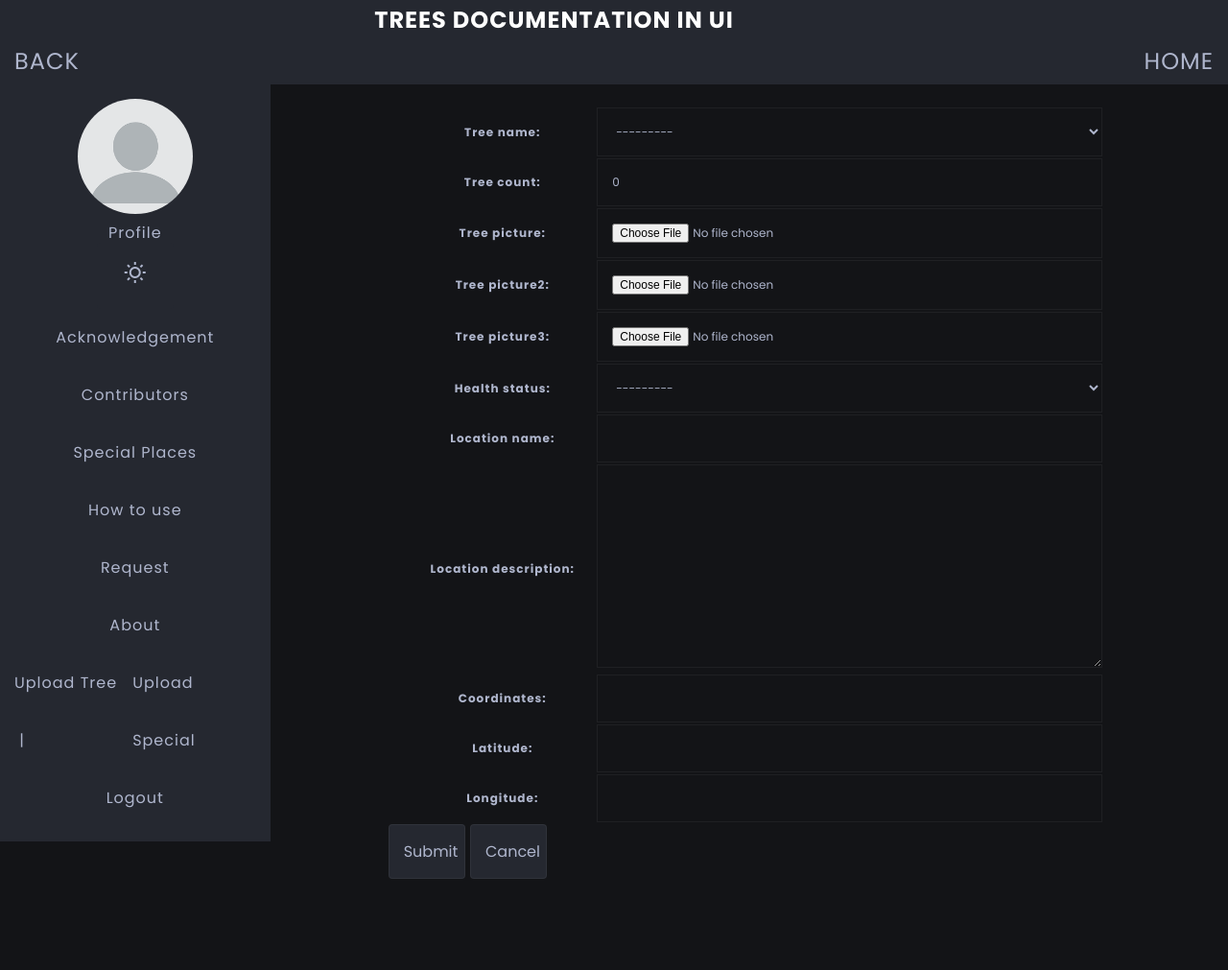
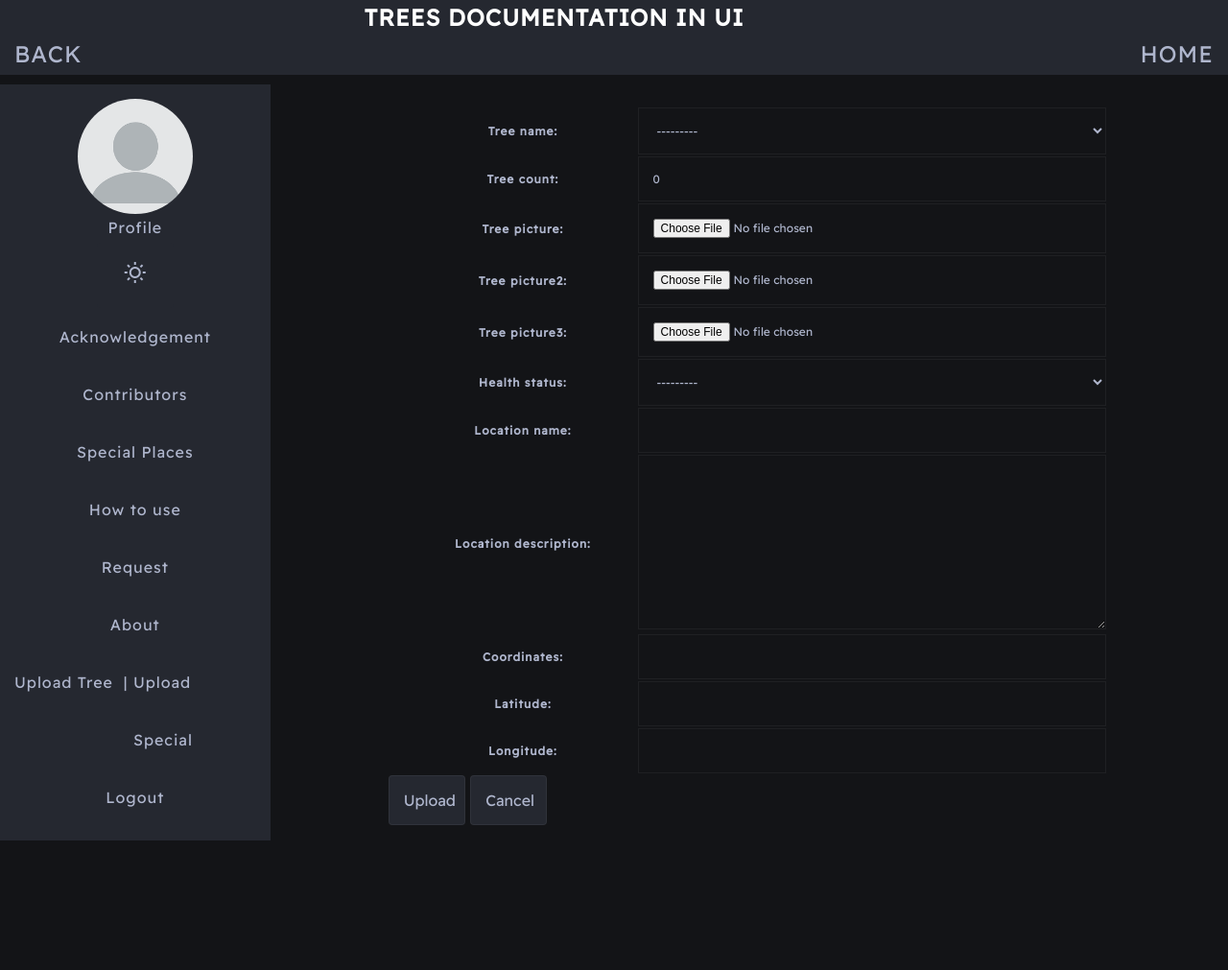
Before and after one commit to Dharmzeey/uitrees, a Django app: page /upload/ in a window 1280 px wide. Shown: the top 1011 px of the page at 96% size. Run offline with Django 3.2, Linux system fonts and the light colour scheme; the visitor is signed in with stand-in values (Sample User, id 1); data that the repository does not hold is empty.

Commit message:
change font family

```diff
--- a/TreesUni/settings/production.py
+++ b/TreesUni/settings/production.py
@@ -1,6 +1,6 @@
 from .base import *
 
-DEBUG = True
+DEBUG = False
 
 ALLOWED_HOSTS = ['uitrees.herokuapp.com']
 
--- a/home/templates/base/base.html
+++ b/home/templates/base/base.html
@@ -20,6 +20,11 @@
 
   <!-- <link rel="stylesheet" href="https://cdnjs.cloudflare.com/ajax/libs/font-awesome/5.15.1/css/all.min.css" integrity="sha512-+4zCK9k+qNFUR5X+cKL9EIR+ZOhtIloNl9GIKS57V1MyNsYpYcUrUeQc9vNfzsWfV28IaLL3i96P9sdNyeRssA==" crossorigin="anonymous"> -->
   <link href="https://cdn.jsdelivr.net/npm/remixicon@2.5.0/fonts/remixicon.css" rel="stylesheet"> <!-- This is the second icon link -->
+  <link rel="preconnect" href="https://fonts.googleapis.com">
+  <link rel="preconnect" href="https://fonts.gstatic.com" crossorigin>
+  <link href="https://fonts.googleapis.com/css2?family=Readex+Pro&display=swap" rel="stylesheet">
+
+
   <link rel="stylesheet" href="{% static 'styles/style2.css' %}" />
   <!--       <link rel="stylesheet" href="{% static 'styles/style.css' %}" />-->
   <!--   <link rel="stylesheet" href="{% static 'styles/hamburger.css' %}" media="only screen and (max-width: 800px)"/>-->
--- a/static/styles/style2.css
+++ b/static/styles/style2.css
@@ -14,7 +14,8 @@
       115deg,#4fcf70,#fad648,#a767e5,#12bcfe,#44ce7b);
   --transparent-light-color: rgba(255,255,255,.05);
   --transparent-dark-color: rgba(0,0,0,.75);
-  --font-family: 'Poppins', sans-serif;
+  /* --font-family: 'Poppins', sans-serif; */
+  --font-family: 'Readex Pro', sans-serif;
   --font-size-xxsm: 1.0rem;
   --font-size-xsm: 1.2rem;
   --font-size-sm: 1.6rem;
--- a/upload/templates/upload/upload_form.html
+++ b/upload/templates/upload/upload_form.html
@@ -7,7 +7,7 @@
     <table>
     {{ form.as_table }}
     </table>
-    <button class="btn form-btn" type="submit"> Submit </button>
+    <button class="btn form-btn" type="submit"> Upload </button>
     <!-- <input type="submit" value="Submit"> -->
     <button onclick="window.location='{% url 'home:home' %}' ; return false;"  class="btn form-btn" type="submit">
       Cancel
```
Also changed, not shown: TreesUni/settings/base.py (+0 -7 lines).
